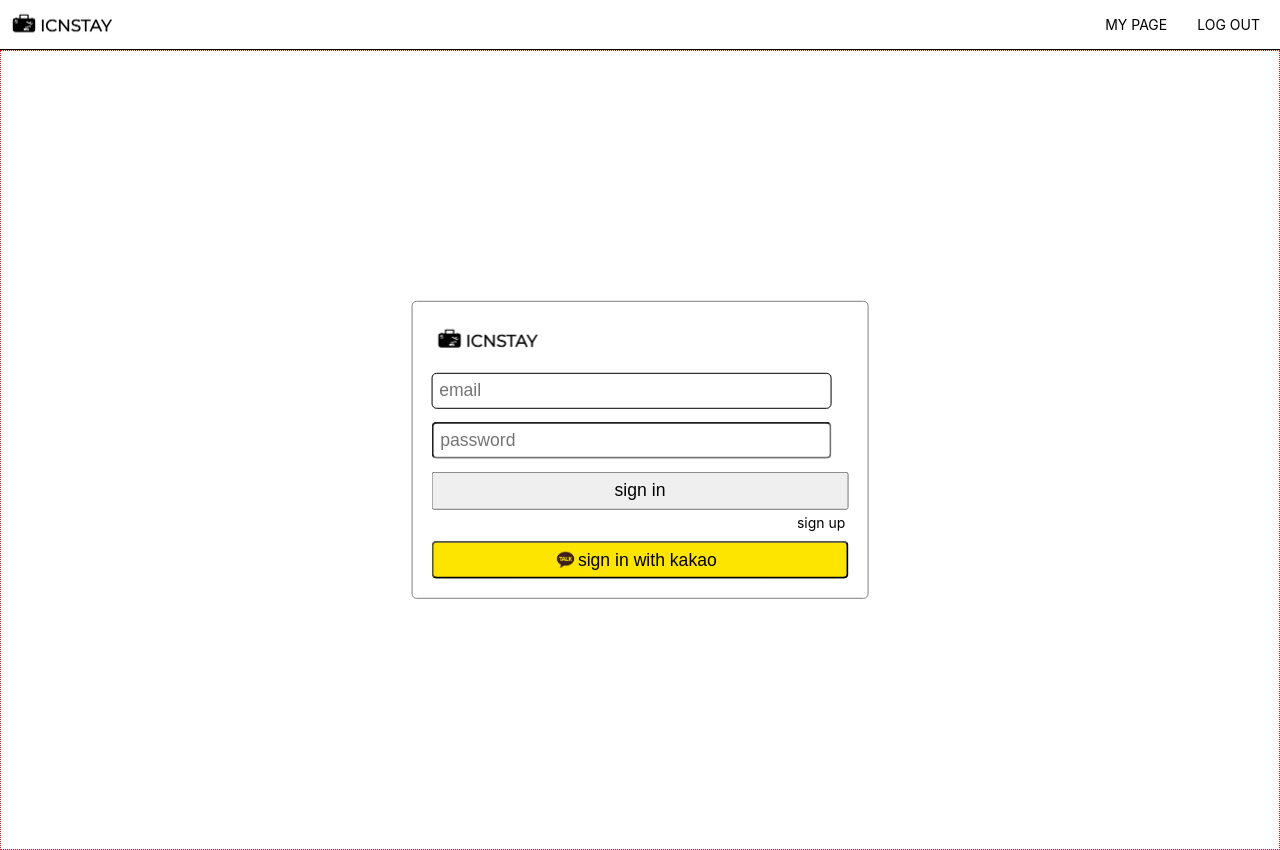
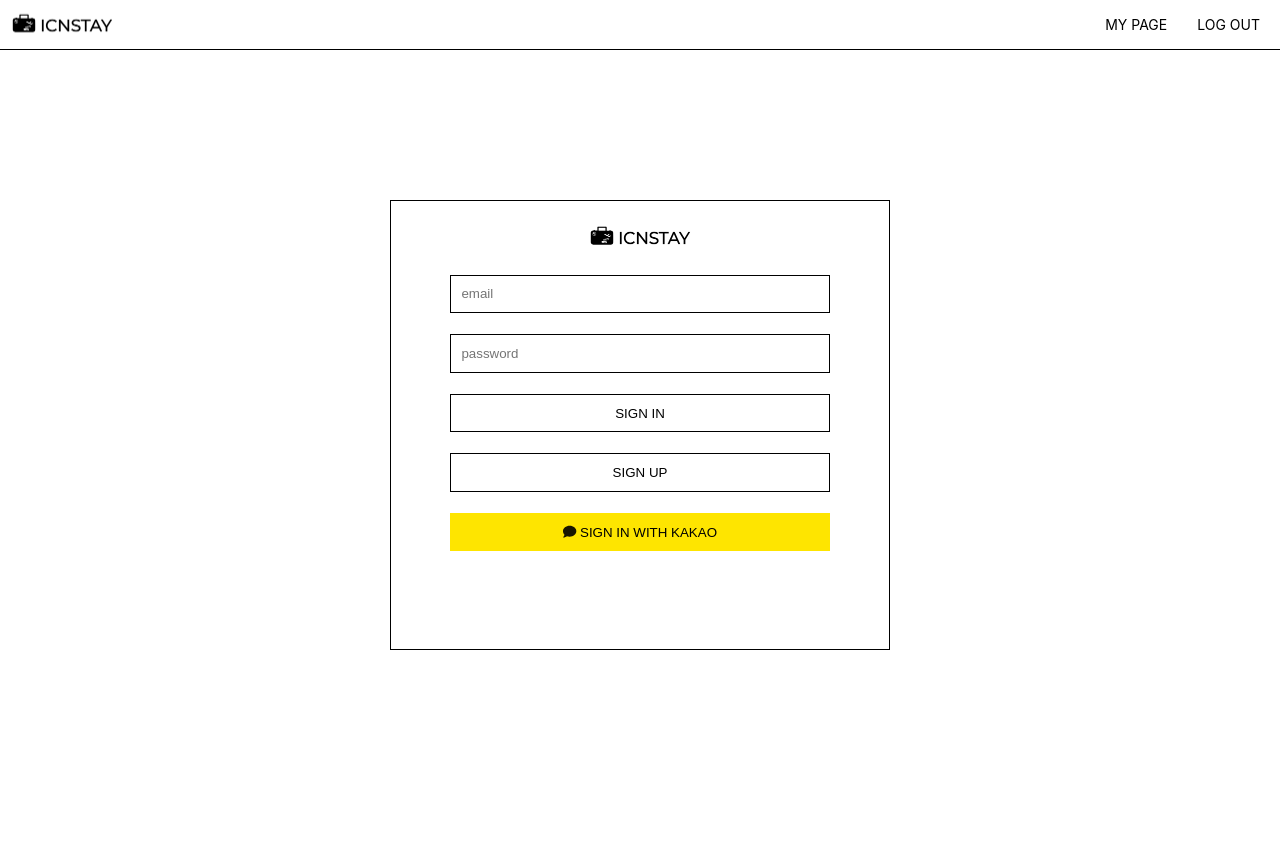
Before and after one commit to seanswim/icnstay, a React (Create React App) app in the folder client/: page /signin in a window 1280 px wide. After the commit the page ends 800 px from the top, so only its background shows below. Built offline with nearby package versions, Linux system fonts and the light colour scheme.

Commit message:
ADDED: signIn page CSS

```diff
--- a/client/src/pages/SignIn.js
+++ b/client/src/pages/SignIn.js
@@ -1,93 +1,32 @@
 import React, { useState } from 'react';
-import { Link } from 'react-router-dom';
-import { useNavigate } from 'react-router-dom';
+import { useNavigate, Link } from 'react-router-dom';
+import { sha256 } from 'js-sha256';
 import styled from 'styled-components';
+import axios from 'axios';
+import { Container } from '../styles/Container';
+import { Button } from '../styles/Button';
+import { Input } from '../styles/Input';
+import { FontAwesomeIcon } from '@fortawesome/react-fontawesome';
+import { faComment } from '@fortawesome/free-solid-svg-icons';
+
 import logo from '../data/logo.png';
-import kakaoIcon from '../data/kakaoIcon.png';
-import { sha256 } from 'js-sha256';
-import axios from 'axios'
-const KakaoIcon = styled.img.attrs({
-  src: `${kakaoIcon}`,
-})`
-  width: 25px;
-  height: 25px;
-  position: absolute;
-  top: 50%;
-  left: 32%;
-  transform: translate(-50%, -50%);
-`;
-
-const LayOut = styled.div`
-  height: 100vh;
-  width: 100vw;
-  border: 1px dotted red;
-  position: relative;
-`;
 
 const LoginContainer = styled.div`
-  border: 1px solid gray;
-  border-radius: 5px;
-  margin: 0;
-  position: absolute;
-  top: 50%;
-  left: 50%;
-  transform: translate(-50%, -50%);
-  padding: 0.8rem;
-`;
-
-const LoginIdInput = styled.input`
-  width: 400px;
-  font-size: 1.1rem;
-  padding: 0.4rem;
-  margin: 0.4rem;
-  border: ${(props) => props.thickness} solid ${(props) => props.color};
-  border-radius: 5px;
-`;
-
-const LoginPasswordInput = styled.input.attrs((props) => ({
-  type: 'password',
-}))`
-  width: 400px;
-  font-size: 1.1rem;
-  padding: 0.4rem;
-  margin: 0.4rem;
-  border-radius: 5px;
-`;
-
-const LoginButton = styled.button`
-  width: 416.5px;
-  font-size: 1.1rem;
-  padding: 0.4rem;
-  margin: 0.4rem;
+  width: 500px;
+  height: 450px;
+  border: 1px solid black;
+  text-align: center;
+  padding: 0.8em;
+  margin: 0.8em;
 `;
 
 const Logo = styled.img`
   src: ${(props) => props.src};
   width: 125px;
-  height: 100%;
   cursor: pointer;
 `;
 
-const SignUpLink = styled.div`
-  width: 420px;
-  text-align: right;
-  margin-bottom: 0.3rem;
-  text-decoration: none;
-`;
-
-const SocialLoginButton = styled.button`
-  width: 416.5px;
-  font-size: 1.1rem;
-  padding: 0.4rem;
-  margin: 0.4rem;
-  position: relative;
-  background-color: rgb(254, 229, 0);
-  border-radius: 5px;
-`;
-
 const ErrorMessageBox = styled.div`
-  width: 400px;
-  font-size: 1.1rem;
   padding: 0.4rem;
   margin: 0.4rem;
   text-align: center;
@@ -104,7 +43,7 @@
   });
   const [errorMessage, setErrorMessage] = useState('');
   const { email, password } = loginInfo;
-  const [isLogin, setIslogin] = useState(false) // 나중에 리덕스 패턴 적용하면 없앨 거지만 일단 임시로 로그인 스테이트를 추가함
+  const [isLogin, setIslogin] = useState(false); // 나중에 리덕스 패턴 적용하면 없앨 거지만 일단 임시로 로그인 스테이트를 추가함
 
   const handleInputValue = (key) => (e) => {
     setLoginInfo({ ...loginInfo, [key]: e.target.value });
@@ -116,12 +55,12 @@
       /^[0-9a-zA-Z]([-_\.]?[0-9a-zA-Z])*@[0-9a-zA-Z]([-_\.]?[0-9a-zA-Z])*\.[a-zA-Z]{2,3}$/;
     if (!regEmail.test(email)) {
       // alert('유효하지 않은 이메일 형식입니다. 올바른 이메일을 입력해주십시오')
-      setErrorMessage('올바른 이메일 형식이 아닙니다!');
+      setErrorMessage('올바른 이메일 형식이 아닙니다');
     } else {
       setErrorMessage('');
     }
     if (!email || !password) {
-      setErrorMessage('이메일과 비밀번호를 입력하세요!');
+      setErrorMessage('이메일과 비밀번호를 입력하세요');
     }
     console.log(email, password);
     const signInRequest = await axios.post('/signin', {
@@ -129,8 +68,9 @@
       password: sha256(password),
     });
 
-    if (signInRequest.status === 200) { // 로그인에 성공했을 때
-      console.log(signInRequest) //포스트 요청 바디가 제대로 들어갔는지 확인
+    if (signInRequest.status === 200) {
+      // 로그인에 성공했을 때
+      console.log(signInRequest); //포스트 요청 바디가 제대로 들어갔는지 확인
       setIslogin(true);
       navigate('/');
     }
@@ -141,34 +81,21 @@
   };
 
   return (
-    <div>
-      <LayOut>
-        <LoginContainer>
-          <Logo src={logo} />
-          <br />
-          <LoginIdInput
-            placeholder="email"
-            onChange={handleInputValue('email')}
-            color={errorMessage !== '올바른 이메일 형식이 아닙니다!' ? 'black' : 'red'}
-            thickness={errorMessage !== '올바른 이메일 형식이 아닙니다!' ? '1px' : '3px'}
-          />
-          <br />
-          <LoginPasswordInput placeholder="password" onChange={handleInputValue('password')} />
-          <br />
-          <LoginButton onClick={handleLoginButton}>sign in</LoginButton>
-          <br />
-
-          {errorMessage !== '' ? <ErrorMessageBox>{errorMessage}</ErrorMessageBox> : null}
-          <SignUpLink>
-            <Link to="/signup">sign up</Link>
-          </SignUpLink>
-          <SocialLoginButton onClick={handleSocialLoginButton}>
-            <KakaoIcon />
-            &nbsp;&nbsp;&nbsp;sign in with kakao
-          </SocialLoginButton>
-        </LoginContainer>
-      </LayOut>
-    </div>
+    <Container>
+      <LoginContainer>
+        <Logo src={logo} width={'125px'} />
+        <Input type="text" placeholder="email" onChange={handleInputValue('email')} />
+        <Input type="password" placeholder="password" onChange={handleInputValue('password')} />
+        {errorMessage !== '' ? <ErrorMessageBox>{errorMessage}</ErrorMessageBox> : null}
+        <Button onClick={handleLoginButton}>SIGN IN</Button>
+        <Link to="/signup">
+          <Button>SIGN UP</Button>
+        </Link>
+        <Button onClick={handleSocialLoginButton} kakao>
+          <FontAwesomeIcon icon={faComment} size="1x" color="#181600" /> SIGN IN WITH KAKAO
+        </Button>
+      </LoginContainer>
+    </Container>
   );
 };
 
--- /dev/null
+++ b/client/src/styles/Button.js
@@ -0,0 +1,17 @@
+import styled from 'styled-components';
+
+export const Button = styled.button`
+  width: 80%;
+  background-color: ${(props) => (props.kakao ? '#FEE500' : '#fff')};
+  cursor: pointer;
+  padding: 0.8em;
+  margin: 0.8em;
+  border: 1px solid ${(props) => (props.kakao ? '#FEE500' : '#000')};
+  text-align: center;
+  &:hover {
+    background: ${(props) => (props.kakao ? '' : '#000')};
+    color: ${(props) => (props.kakao ? '' : '#fff')};
+    border-color: #000;
+    transition: 0.7s;
+  }
+`;
--- /dev/null
+++ b/client/src/styles/Container.js
@@ -0,0 +1,9 @@
+import styled from 'styled-components';
+
+export const Container = styled.div`
+  width: 100vw;
+  height: calc(100vh - 50px);
+  display: flex;
+  justify-content: center;
+  align-items: center;
+`;
--- /dev/null
+++ b/client/src/styles/Input.js
@@ -0,0 +1,13 @@
+import styled from 'styled-components';
+
+export const Input = styled.input`
+  width: 80%;
+  padding: 0.8em;
+  margin: 0.8em;
+  border: 1px solid ${(props) => (props.error ? 'red' : 'black')};
+  appearance: none;
+  &:focus,
+  &:active {
+    appearance: none;
+  }
+`;
```
